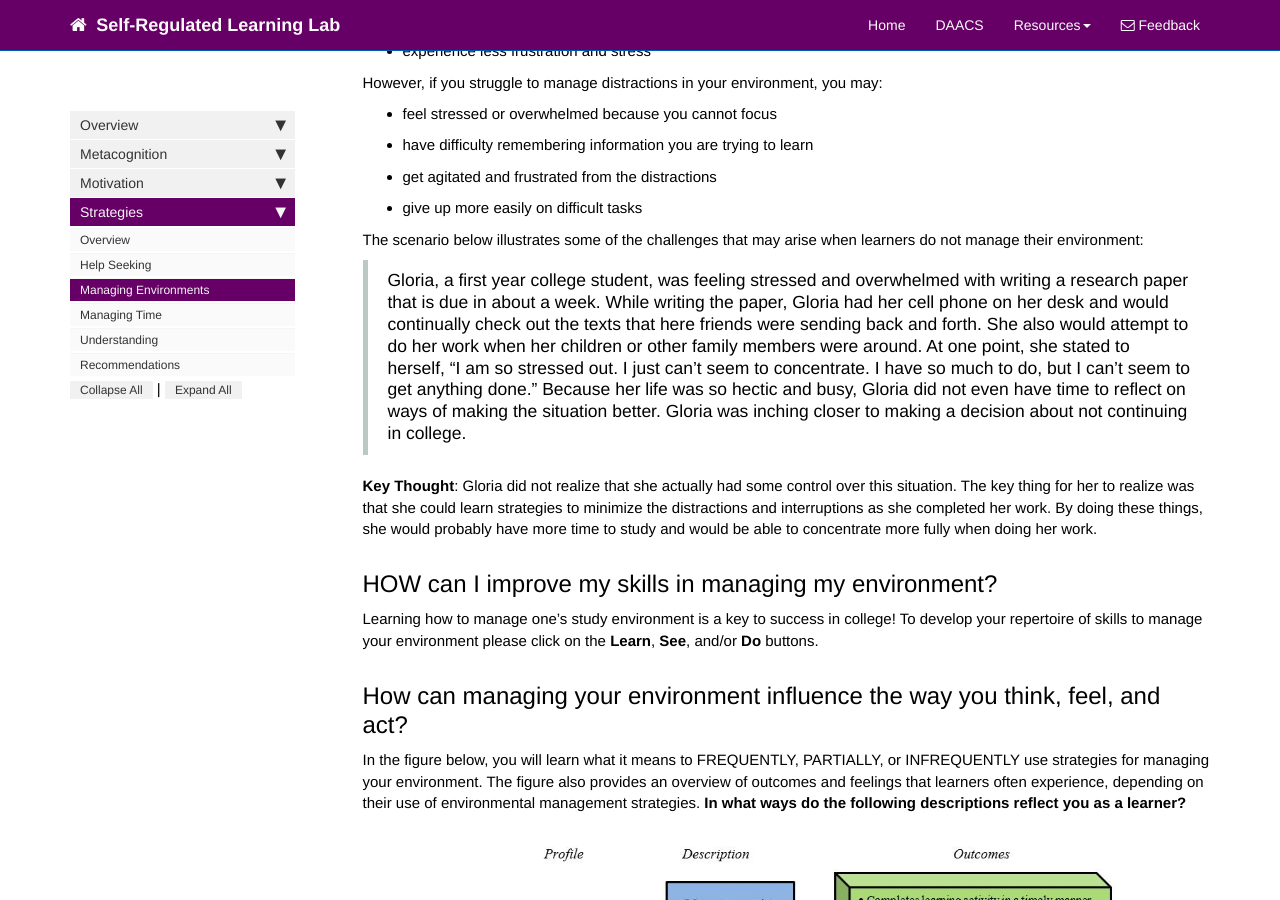
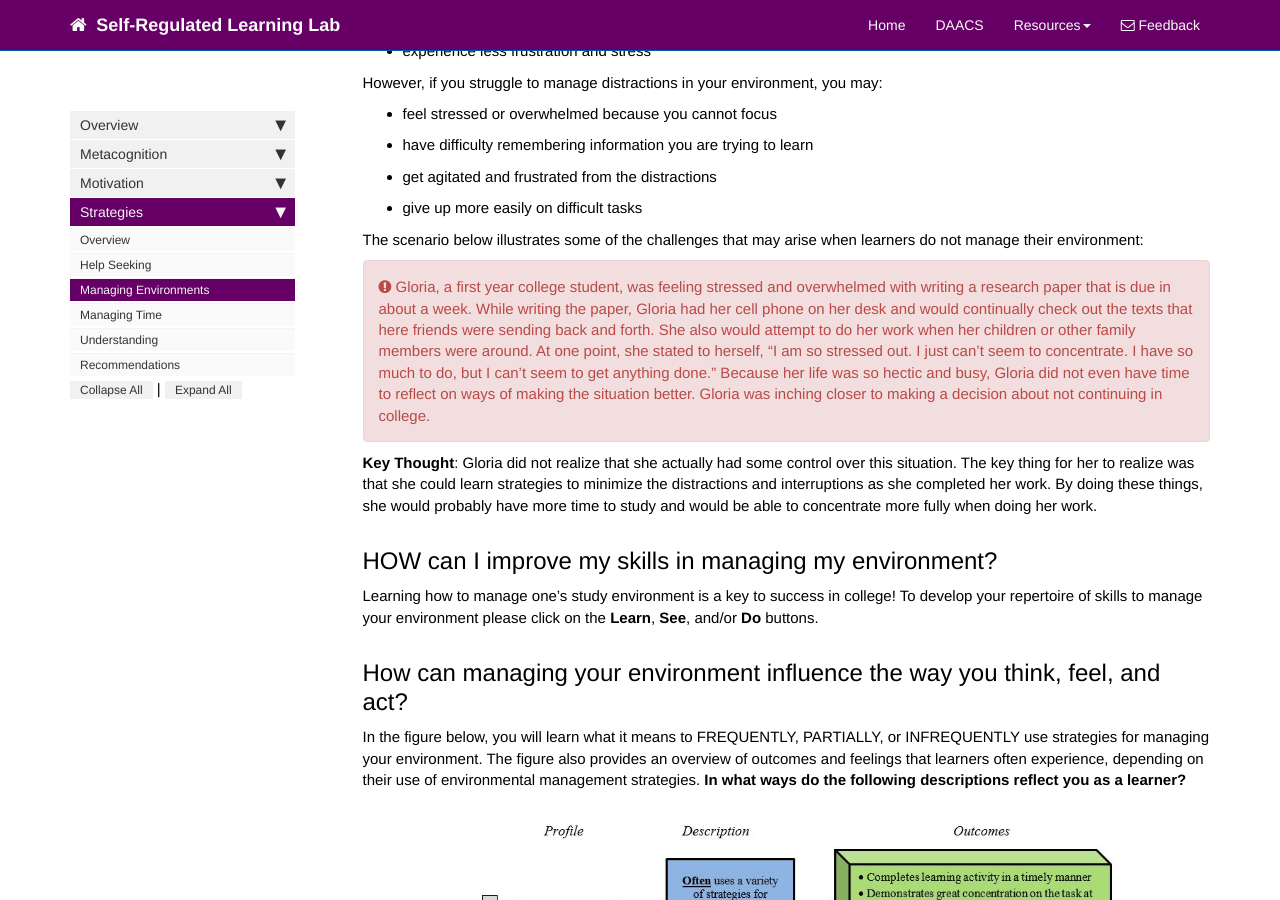
Before and after one commit to dfranklin02/SRL, a Jekyll site: the page built from docs/pages/strategies/managing_environment.md, in a window 1280 px wide and 900 px high, scrolled down 1082 px. Built offline with Jekyll 4.4.1, drawn with Linux system fonts in a browser that asks for light colours; nearby versions of some CDN libraries; comment, search, counter and statistics services are not loaded.

Commit message:
Update managing_environment.md

```diff
--- a/docs/pages/strategies/managing_environment.md
+++ b/docs/pages/strategies/managing_environment.md
@@ -37,7 +37,10 @@ However, if you struggle to manage distractions in your environment, you may:
 * give up more easily on difficult tasks
 
 The scenario below illustrates some of the challenges that may arise when learners do not manage their environment:
-> Gloria, a first year college student, was feeling stressed and overwhelmed with writing a research paper that is due in about a week. While writing the paper, Gloria had her cell phone on her desk and would continually check out the texts that here friends were sending back and forth. She also would attempt to do her work when her children or other family members were around. At one point, she stated to herself, “I am so stressed out. I just can’t seem to concentrate. I have so much to do, but I can’t seem to get anything done." Because her life was so hectic and busy, Gloria did not even have time to reflect on ways of making the situation better. Gloria was inching closer to making a decision about not continuing in college.
+
+<div markdown="span" class="alert alert-danger" role="alert"><i class="fa fa-exclamation-circle"></i>
+Gloria, a first year college student, was feeling stressed and overwhelmed with writing a research paper that is due in about a week. While writing the paper, Gloria had her cell phone on her desk and would continually check out the texts that here friends were sending back and forth. She also would attempt to do her work when her children or other family members were around. At one point, she stated to herself, “I am so stressed out. I just can’t seem to concentrate. I have so much to do, but I can’t seem to get anything done." Because her life was so hectic and busy, Gloria did not even have time to reflect on ways of making the situation better. Gloria was inching closer to making a decision about not continuing in college.
+</div>
 
 **Key Thought**: Gloria did not realize that she actually had some control over this situation. The key thing for her to realize was that she could learn strategies to minimize the distractions and interruptions as she completed her work. By doing these things, she would probably have more time to study and would be able to concentrate more fully when doing her work.
 
```
